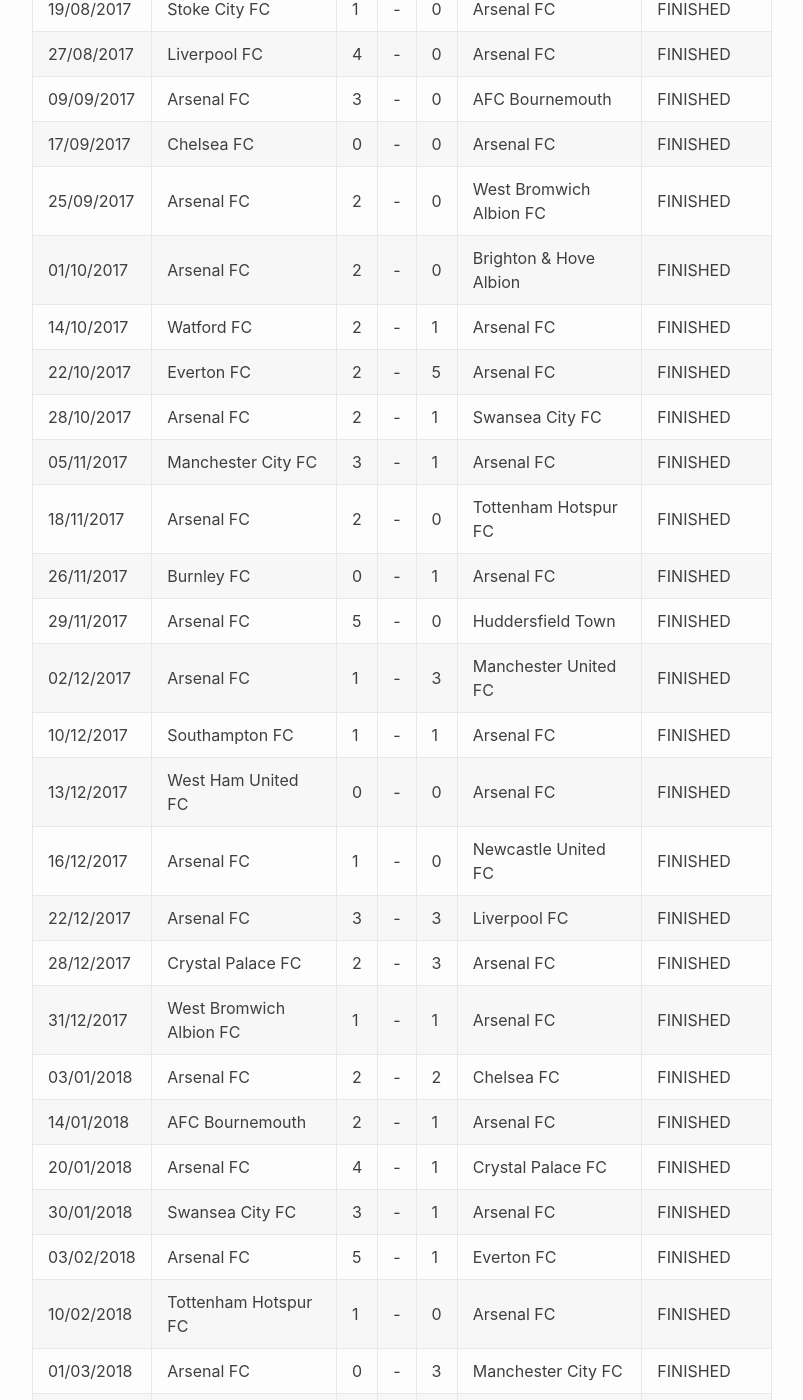
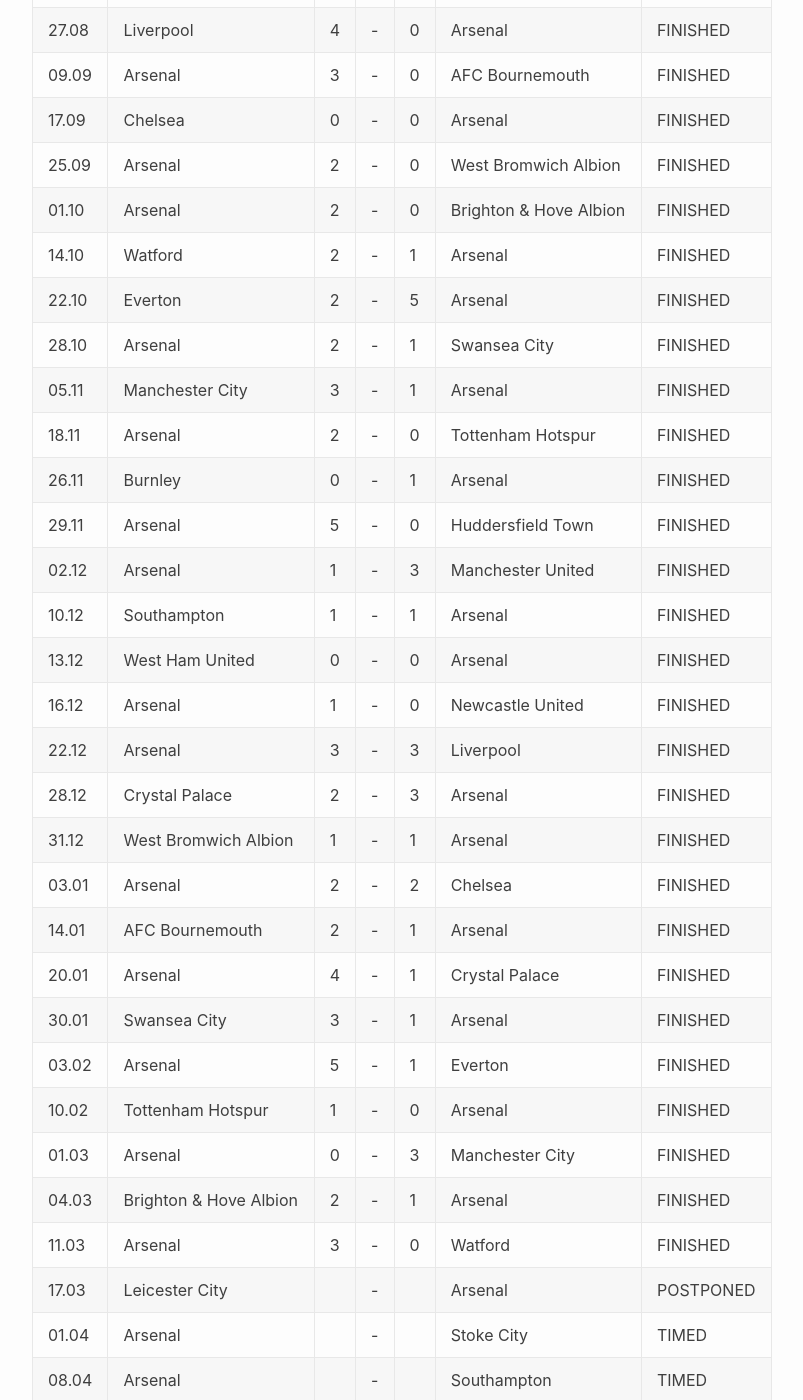
Before and after one commit to mxdws/datatable, a Jekyll site: the page built from pages/Arsenal-FC.html, in a window 1280 px wide and 1400 px high, scrolled down 289 px. Shown: the whole window, without its empty margins (238-1041 px from the left). Built offline with Jekyll 4.4.1, drawn with Linux system fonts in a browser that asks for light colours; some of the changed text lies outside the part shown.

Commit message:
Change Date Played and Remove FC

```diff
--- a/_includes/clubfixtures.html
+++ b/_includes/clubfixtures.html
@@ -1,23 +1,23 @@
 <!-- This is a section that retrieves club fixtures -->
 <table class="clubFixtures">
   <tr class="clubFixtureHeader">
-    <th class="date">Date</th>
-    <th class="homeTeam">Home</th>
+    <th class="date"></th>
+    <th class="homeTeam"></th>
     <th class="homeGoals"></th>
     <th class="separator"></th>
     <th class="awayGoals"></th>
-    <th class="awayTeam">Away</th>
-    <th class="matchStatus">Status</th>
+    <th class="awayTeam"></th>
+    <th class="matchStatus"></th>
   </tr>
   {% for games in site.data.epl201718fix.fixtures %}
     {% if games.homeTeamName == page.clubname or games.awayTeamName == page.clubname %}
       <tr class="clubFixtureRow">
-        <td class="date">{{ games.date |  date: "%d/%m/%Y" }}</td>
-        <td class="homeTeam">{{ games.homeTeamName }}</td>
+        <td class="date">{{ games.date |  date: "%d.%m" }}</td>
+        <td class="homeTeam">{{ games.homeTeamName | replace: " FC", "" }}</td>
         <td class="homeGoals">{{ games.result.goalsHomeTeam }}</td>
         <td class="separator">-</td>
         <td class="awayGoals">{{ games.result.goalsAwayTeam }}</td>
-        <td class="awayTeam">{{ games.awayTeamName }}</td>
+        <td class="awayTeam">{{ games.awayTeamName | replace: " FC", "" }}</td>
         <td class="matchStatus">{{ games.status }}</td>
       </tr>
     {% endif %}
--- a/_includes/standings.html
+++ b/_includes/standings.html
@@ -9,12 +9,12 @@
     <th class="goalsfor">GF</th>
     <th class="goalsagainst">GA</th>
     <th class="goaldiff">Diff</th>
-    <th class="points">Pnts</th>
+    <th class="points">Pts</th>
   </tr>
   {% for team in site.data.epl201718.standing %}
     <tr class="standingsRow">
       <td class="position">{{ team.position }}</td>
-      <td class="clubname"><a href="{{ team.teamName | replace: " ", "-" | replace: "&", "and" }}">{{ team.teamName }}</a></td>
+      <td class="clubname"><a href="{{ team.teamName | replace: " ", "-" | replace: "&", "and" }}">{{ team.teamName | replace: " FC", "" }}</a></td>
       <td class="played">{{ team.playedGames }}</td>
       <td class="won">{{ team.wins }}</td>
       <td class="drawn">{{ team.draws }}</td>
```
